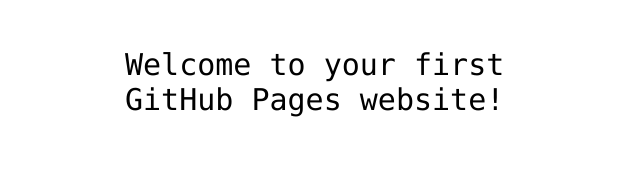
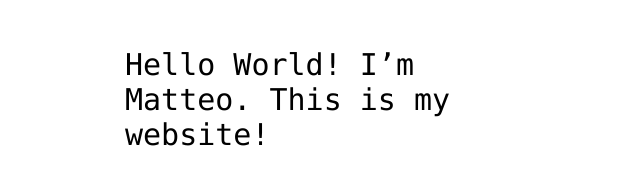
Before and after one commit to MatteoTito/MatteoTito.github.io, a plain HTML site: page index.html in a window 1280 px wide. Shown: the part 341-526 px from the top of the page, without its empty margins (315-955 px from the left). Drawn offline with Linux system fonts and the light colour scheme.

Commit message:
Update index.html

```diff
--- a/index.html
+++ b/index.html
@@ -12,7 +12,7 @@
 <img src="https://octodex.github.com/images/daftpunktocat-thomas.gif" id="octocat" alt="octocat-gif" />
 
 <!-- Change this code here by copy and pasting your template on line 15 -->
-<p>Welcome to your first GitHub Pages website!</p>
+<p>Hello World! I’m Matteo. This is my website!</p>
 
 </body>
 </html>
```
